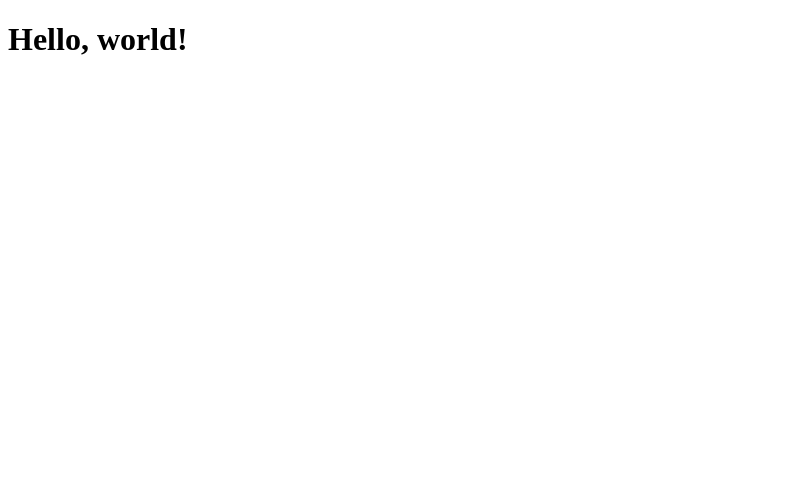
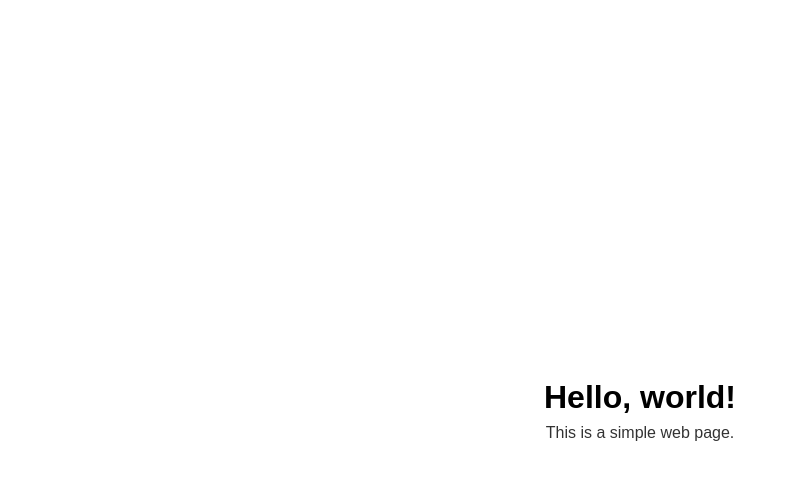
Before and after one commit to mikepearce-dotcom/big-test, a plain HTML site: page index.html in a window 1280 px wide. Shown: the whole page, without its empty margins (0-788 px from the left). Drawn offline with Linux system fonts and the light colour scheme.

Commit message:
Enhance hello world page layout and styling

```diff
--- a/index.html
+++ b/index.html
@@ -4,8 +4,38 @@
     <meta charset="UTF-8" />
     <meta name="viewport" content="width=device-width, initial-scale=1.0" />
     <title>Hello World</title>
+    <style>
+      :root {
+        font-family: Arial, sans-serif;
+        color-scheme: light dark;
+      }
+
+      body {
+        margin: 0;
+        min-height: 100vh;
+        display: grid;
+        place-items: center;
+      }
+
+      main {
+        text-align: center;
+        padding: 2rem;
+      }
+
+      h1 {
+        margin-bottom: 0.5rem;
+      }
+
+      p {
+        margin: 0;
+        opacity: 0.8;
+      }
+    </style>
   </head>
   <body>
-    <h1>Hello, world!</h1>
+    <main>
+      <h1>Hello, world!</h1>
+      <p>This is a simple web page.</p>
+    </main>
   </body>
 </html>
```
